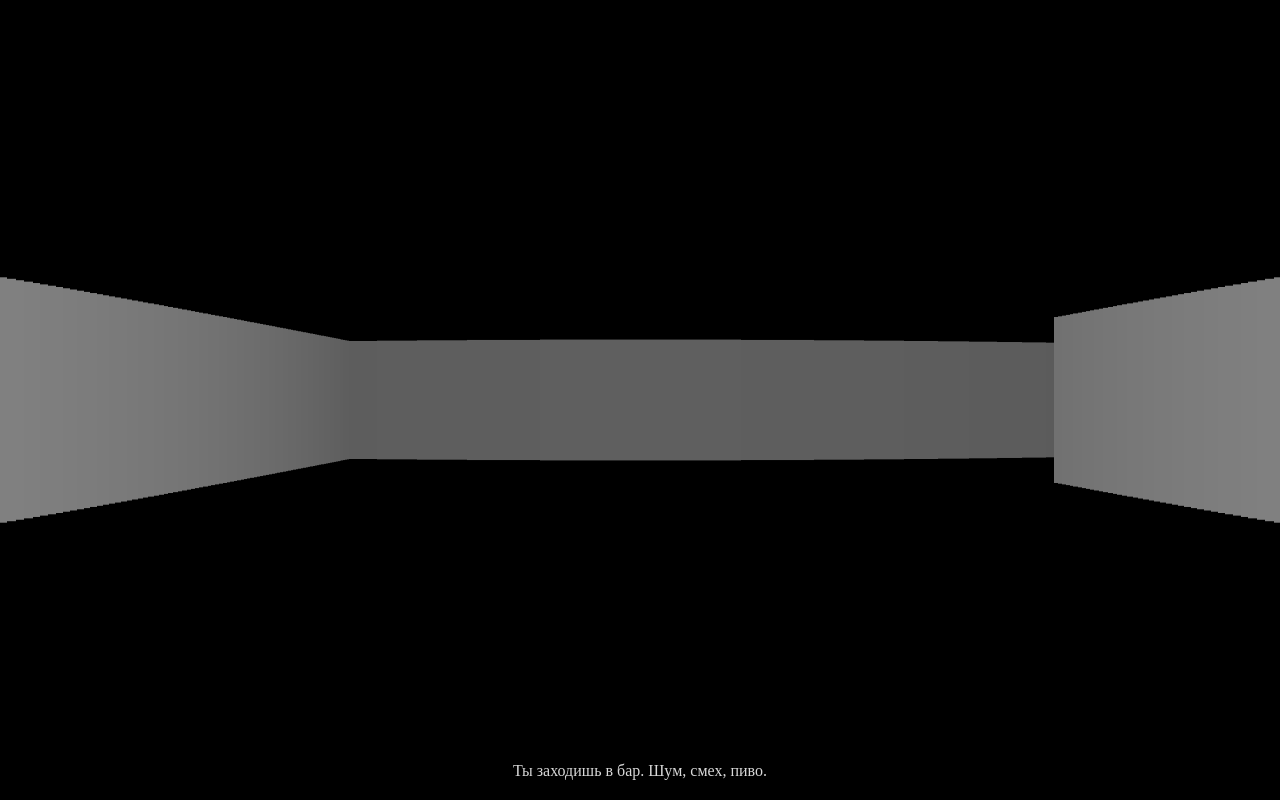
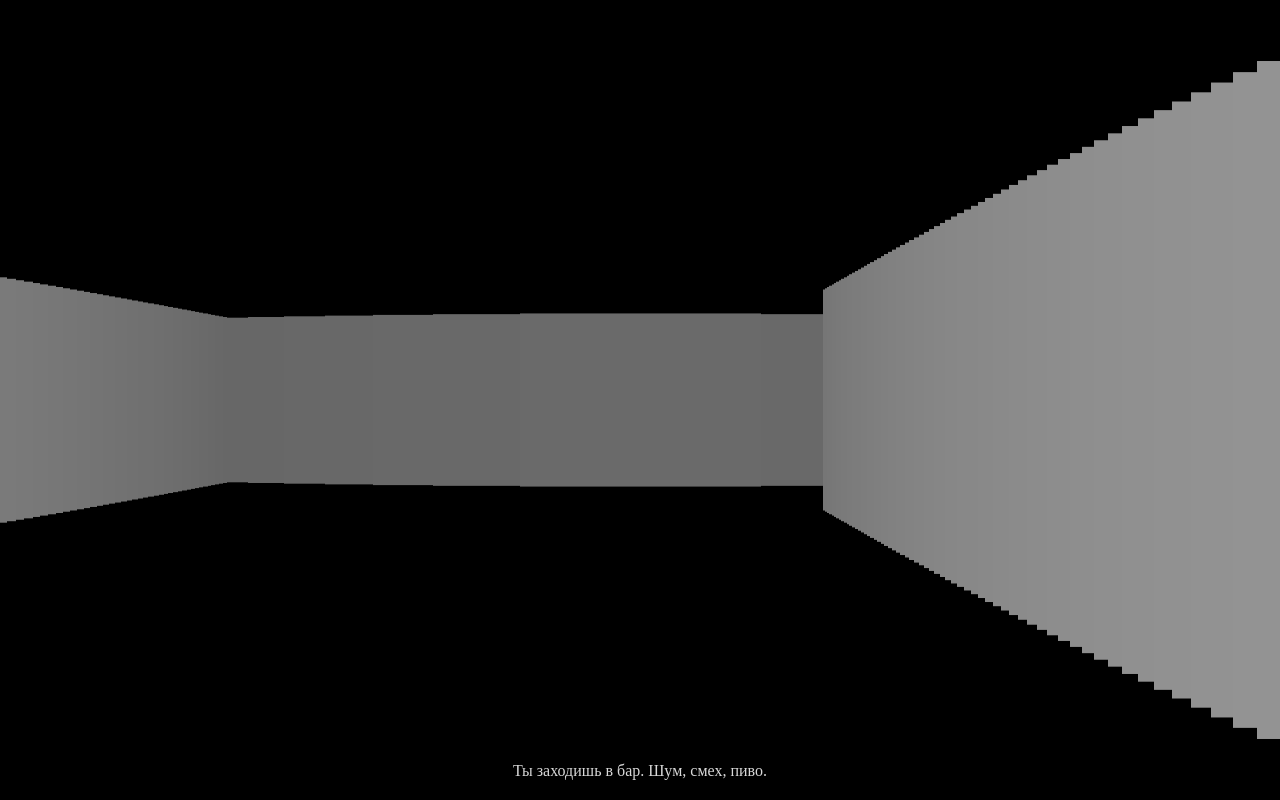
Before and after one commit to BREDMARA/tg-inscryption, a plain HTML site: page index.html in a window 1280 px wide. Drawn offline with Linux system fonts and the light colour scheme; animation ran at ten frames a second.

Commit message:
Update index.html

```diff
--- a/index.html
+++ b/index.html
@@ -48,22 +48,20 @@ function resize() {
 window.addEventListener("resize", resize);
 resize();
 
-// СРЕДНЯЯ КАРТА "БАРА" (10x10) + маленькая "стойка" в центре
+// КОМПАКТНАЯ ЛОКАЦИЯ БАРА (8x8)
 const map = [
-  "1111111111",
-  "1000000001",
-  "1000000001",
-  "1000110001",
-  "1000100001",
-  "1000110001",
-  "1000000001",
-  "1000000001",
-  "1000000001",
-  "1111111111"
+  "11111111",
+  "10000001",
+  "10011001",
+  "10010001",
+  "10011001",
+  "10000001",
+  "10000001",
+  "11111111"
 ];
 
-// Старт игрока ближе к "входу"
-let px = 2.5, py = 7.5;
+// старт ближе к входу
+let px = 2.5, py = 5.5;
 let pa = -Math.PI / 2;
 
 function isWall(x, y) {
@@ -73,48 +71,44 @@ function isWall(x, y) {
   return map[my][mx] === "1";
 }
 
-// Управление НЕ зависит от раскладки
+// управление без зависимости от раскладки
 const keys = {};
-window.addEventListener("keydown", (e) => {
-  keys[e.code] = true;
-});
-window.addEventListener("keyup", (e) => {
-  keys[e.code] = false;
-});
+window.addEventListener("keydown", e => keys[e.code] = true);
+window.addEventListener("keyup", e => keys[e.code] = false);
 
 function update(dt) {
   const moveSpeed = 3.0 * dt;
   const rotSpeed = 1.7 * dt;
 
-  // Вперёд
+  // вперёд
   if (keys["KeyW"] || keys["ArrowUp"]) {
     const nx = px + Math.cos(pa) * moveSpeed;
     const ny = py + Math.sin(pa) * moveSpeed;
     if (!isWall(nx, ny)) { px = nx; py = ny; }
   }
 
-  // Назад
+  // назад
   if (keys["KeyS"] || keys["ArrowDown"]) {
     const nx = px - Math.cos(pa) * moveSpeed;
     const ny = py - Math.sin(pa) * moveSpeed;
     if (!isWall(nx, ny)) { px = nx; py = ny; }
   }
 
-  // Поворот
+  // поворот
   if (keys["KeyA"] || keys["ArrowLeft"]) pa -= rotSpeed;
   if (keys["KeyD"] || keys["ArrowRight"]) pa += rotSpeed;
 }
 
-// Рендер "думового" коридора (простая трассировка лучей)
+// рендер Doom-style
 function render() {
   ctx.fillStyle = "#000";
   ctx.fillRect(0, 0, canvas.width, canvas.height);
 
   for (let x = 0; x < canvas.width; x++) {
-    const rayAngle = pa + (x / canvas.width - 0.5) * 1.0; // FOV ~ 1 рад
+    const rayAngle = pa + (x / canvas.width - 0.5);
     let dist = 0;
 
-    while (dist < 25) {
+    while (dist < 20) {
       const rx = px + Math.cos(rayAngle) * dist;
       const ry = py + Math.sin(rayAngle) * dist;
       if (isWall(rx, ry)) break;
@@ -122,11 +116,9 @@ function render() {
     }
 
     const wallHeight = canvas.height / (dist + 0.1);
+    const shade = Math.max(0, 160 - dist * 12);
 
-    // затемнение по дистанции
-    const shade = Math.max(0, 160 - dist * 10);
     ctx.fillStyle = `rgb(${shade},${shade},${shade})`;
-
     ctx.fillRect(
       x,
       canvas.height / 2 - wallHeight / 2,
```
